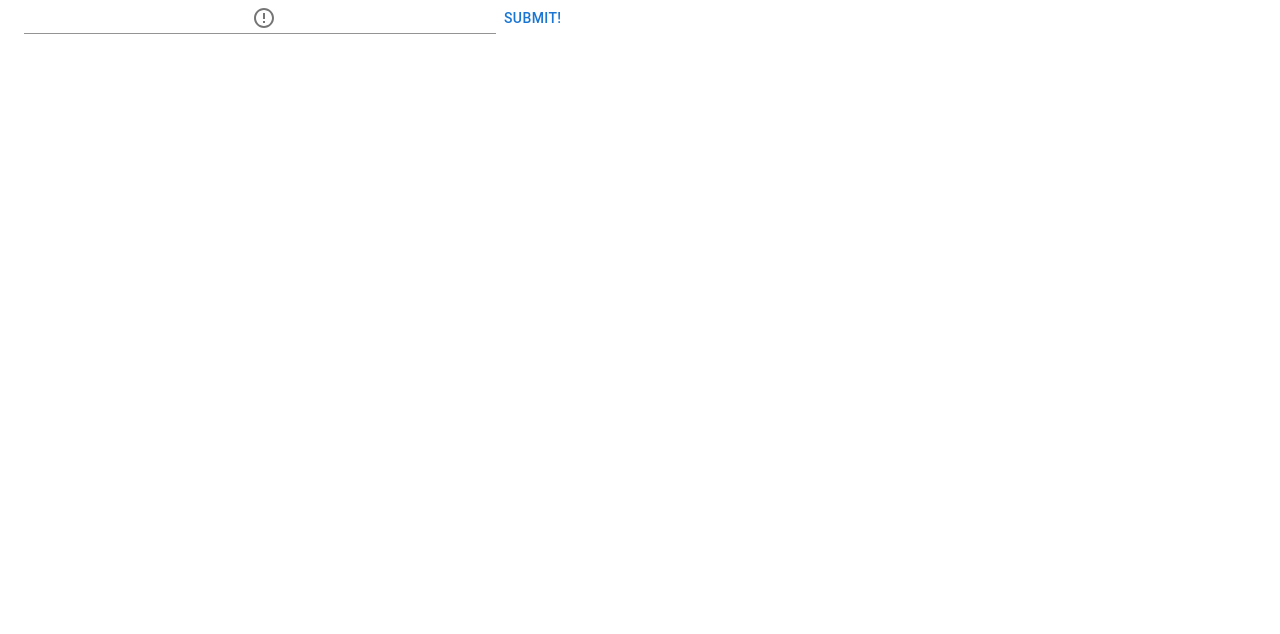
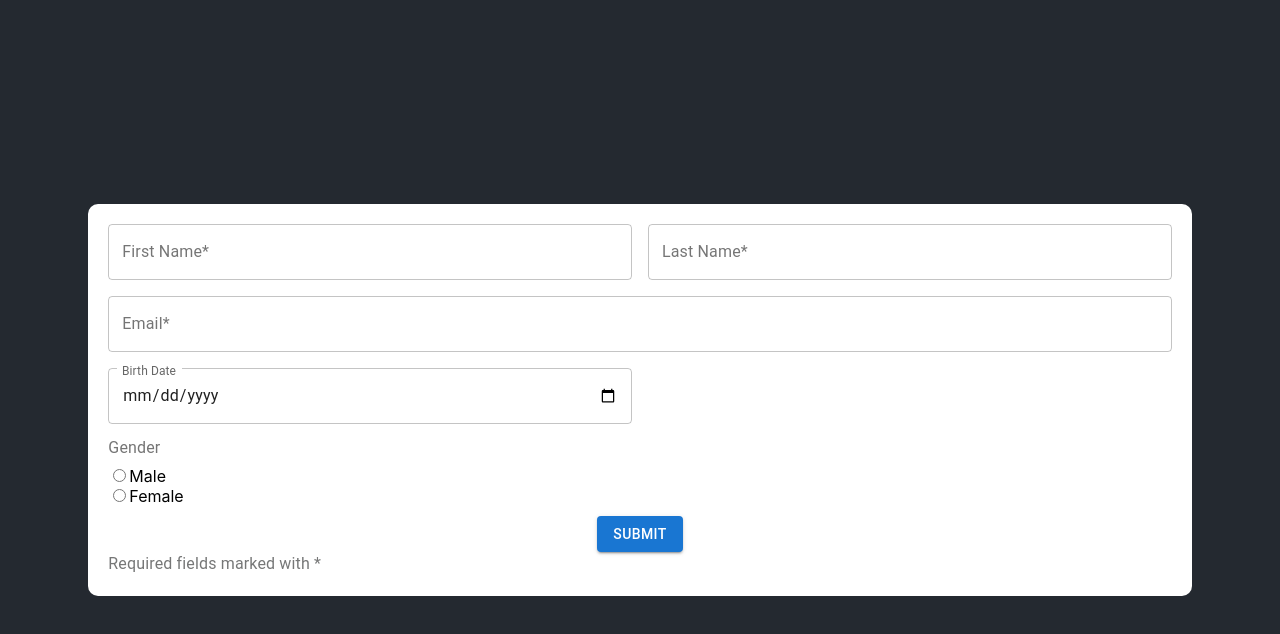
Before and after one commit to BjornFSD/project-extensi, a React (Create React App) app: page / in a window 1280 px wide. Shown: the top 634 px of the page. Built offline with nearby package versions, Linux system fonts and the light colour scheme.

Commit message:
Finished project

```diff
--- a/src/App.css
+++ /dev/null
@@ -1,38 +0,0 @@
-.App {
-  text-align: center;
-}
-
-.App-logo {
-  height: 40vmin;
-  pointer-events: none;
-}
-
-@media (prefers-reduced-motion: no-preference) {
-  .App-logo {
-    animation: App-logo-spin infinite 20s linear;
-  }
-}
-
-.App-header {
-  background-color: #282c34;
-  min-height: 100vh;
-  display: flex;
-  flex-direction: column;
-  align-items: center;
-  justify-content: center;
-  font-size: calc(10px + 2vmin);
-  color: white;
-}
-
-.App-link {
-  color: #61dafb;
-}
-
-@keyframes App-logo-spin {
-  from {
-    transform: rotate(0deg);
-  }
-  to {
-    transform: rotate(360deg);
-  }
-}
--- a/src/App.js
+++ b/src/App.js
@@ -1,54 +1,103 @@
-import React, { useEffect, useState } from "react";
-import "./App.css";
-import { Button, Container, Input, InputAdornment } from "@mui/material";
-import ErrorOutlineIcon from "@mui/icons-material/ErrorOutline";
+import React from "react";
+import { Container, Grid, Typography } from "@mui/material";
+import { makeStyles } from "@mui/styles";
+import { Formik, Form } from "formik";
+import * as Yup from "yup";
+import TextField from "./components/TextField";
+import DatePickerField from "./components/DatePicker";
+import CheckboxWrapper from "./components/Checkbox";
+import Button from "./components/ButtonWrapper";
+
+const useStyles = makeStyles(() => ({
+  mainBox: {
+    display: "flex !important",
+    flexDirection: "column",
+    height: "100vh",
+    justifyContent: "center",
+    alignItems: "center",
+  },
+  form: {
+    backgroundColor: "white",
+    padding: "20px",
+    borderRadius: "10px",
+    "&>button": {
+      display: "block",
+      margin: "0 auto",
+    },
+  },
+}));
 
 const App = () => {
   const axios = require("axios");
+  const classes = useStyles();
 
-  const [name, setName] = useState("");
-  const [email, setEmail] = useState("");
-  const [loading, setLoading] = useState(false);
+  const INITIAL_FORM_STATE = {
+    firstName: "",
+    lastName: "",
+    email: "",
+    date: "",
+    picked: "",
+  };
+  const FORM_VALIDATION = Yup.object().shape({
+    firstName: Yup.string()
+      .required("Required")
+      .min(3, "Name require atleast 3 charactres ")
+      .max(25, "Name cannot have more than 25 charactres "),
+    lastName: Yup.string()
+      .required("Required")
+      .min(3, "Last Name require atleast 3 charactres ")
+      .max(25, "Last Name cannot have more than 25 charactres "),
+    email: Yup.string().email("Invalid email.").required("Required"),
+    date: Yup.date().notRequired(),
+  });
 
-  const API = `/api/email-validator.php?email=${email}`;
-
-  const validation = (name) => {
-    if (name > 2) {
-    }
-  };
-
+  return (
+    <Container className={classes.mainBox} data-testid="test_app">
+      <Formik
+        initialValues={{ ...INITIAL_FORM_STATE }}
+        validationSchema={FORM_VALIDATION}
+        onSubmit={(values) => {
           const handleValid = async () => {
             try {
-      const response = await axios.get(API);
-
+              const response = await axios.get(
+                `/api/email-validator.php?email=${values.email}`
+              );
               console.log(response.data.status_message);
             } catch (error) {
               console.error(error);
             }
           };
-
-  return (
-    <Container maxWidth="xl">
-      <Input
-        id="input-with-icon-adornment"
-        label="name"
-        variant="outlined"
-        onChange={(e) => setName(e.target.value)}
-        endAdornment={
-          <InputAdornment position="end">
-            <ErrorOutlineIcon />
-          </InputAdornment>
-        }
+          alert(JSON.stringify(values, null, 2));
+          handleValid();
+        }}
+      >
+        <Form className={classes.form}>
+          <Grid container spacing={2}>
+            <Grid item xs={6}>
+              <TextField name="firstName" label="First Name*"></TextField>
+            </Grid>
+            <Grid item xs={6}>
+              <TextField name="lastName" label="Last Name*"></TextField>
+            </Grid>
+            <Grid item xs={12}>
+              <TextField name="email" label="Email*"></TextField>
+            </Grid>
+            <Grid item xs={6}>
+              <DatePickerField name="date" label="Birth Date" />
+            </Grid>
+            <Grid item xs={8}>
+              <CheckboxWrapper
+                legend="Gender"
+                name={INITIAL_FORM_STATE.picked}
               />
-      <Input
-        id="input-with-icon-adornment"
-        label="email"
-        variant="outlined"
-        onChange={(e) => setEmail(e.target.value)}
-      />
-      <Button variant="text" onClick={() => handleValid()}>
-        Submit!
-      </Button>
+            </Grid>
+          </Grid>
+          <Button>Submit</Button>
+          <Typography variant="body1" style={{ color: "rgb(118, 119, 119)" }}>
+            Required fields marked with *
+          </Typography>
+        </Form>
+      </Formik>
     </Container>
   );
 };
--- /dev/null
+++ b/src/components/ButtonWrapper.js
@@ -0,0 +1,18 @@
+import React from "react";
+import { Button } from "@mui/material";
+import { useFormikContext } from "formik";
+
+const ButtonWrapper = ({ children, ...otherProps }) => {
+  const { submitForm } = useFormikContext();
+  const handleSubmit = () => {
+    submitForm();
+  };
+
+  return (
+    <Button onClick={handleSubmit} variant="contained">
+      {children}
+    </Button>
+  );
+};
+
+export default ButtonWrapper;
--- /dev/null
+++ b/src/components/Checkbox.js
@@ -0,0 +1,41 @@
+import React from "react";
+import { FormControl, RadioGroup, FormLabel } from "@material-ui/core";
+import { Field } from "formik";
+import styled, { css } from "styled-components";
+import { Box } from "@mui/system";
+
+const RadioGroupStyled = styled(RadioGroup)`
+  ${() => css`
+    padding: 10px 10px 10px 0;
+  `}
+`;
+
+const CheckboxWrapper = ({
+  children,
+  name,
+  legend,
+  checkBoxListArray,
+  ...otherProps
+}) => {
+  return (
+    <FormControl component="fieldset">
+      <FormLabel component="legend">{legend}</FormLabel>
+      <RadioGroupStyled
+        aria-label="gender"
+        name="controlled-radio-buttons-group"
+        defaultValue=""
+      >
+        <Box>
+          <Field type="radio" label="male" value="male" name="picked" />
+          Male
+        </Box>
+        <Box>
+          <Field type="radio" label="female" value="female" name="picked" />
+          Female
+        </Box>
+      </RadioGroupStyled>
+    </FormControl>
+  );
+};
+
+export default CheckboxWrapper;
--- /dev/null
+++ b/src/components/DatePicker.js
@@ -0,0 +1,21 @@
+import React from "react";
+import { useField } from "formik";
+import { TextField } from "@mui/material";
+
+const DatePickerField = ({ name, ...otherProps }) => {
+  const [field] = useField(name);
+  const configTextfield = {
+    ...field,
+    ...otherProps,
+    type: "date",
+    fullWidth: true,
+    variant: "outlined",
+    InputLabelProps: {
+      shrink: true,
+    },
+  };
+
+  return <TextField {...configTextfield} />;
+};
+
+export default DatePickerField;
--- /dev/null
+++ b/src/components/TextField.js
@@ -0,0 +1,23 @@
+import React from "react";
+import { TextField } from "@material-ui/core";
+import { useField } from "formik";
+
+const TextFieldWrapper = ({ name, ...otherProps }) => {
+  const [field, mata] = useField(name);
+
+  const configTextfield = {
+    ...field,
+    ...otherProps,
+    fullWidth: true,
+    variant: "outlined",
+  };
+
+  if (mata && mata.touched && mata.error) {
+    configTextfield.error = true;
+    configTextfield.helperText = mata.error;
+  }
+
+  return <TextField {...configTextfield} />;
+};
+
+export default TextFieldWrapper;
--- a/src/index.css
+++ b/src/index.css
@@ -1,13 +1,9 @@
 body {
   margin: 0;
-  font-family: -apple-system, BlinkMacSystemFont, 'Segoe UI', 'Roboto', 'Oxygen',
-    'Ubuntu', 'Cantarell', 'Fira Sans', 'Droid Sans', 'Helvetica Neue',
+  font-family: -apple-system, BlinkMacSystemFont, "Segoe UI", "Roboto", "Oxygen",
+    "Ubuntu", "Cantarell", "Fira Sans", "Droid Sans", "Helvetica Neue",
     sans-serif;
   -webkit-font-smoothing: antialiased;
   -moz-osx-font-smoothing: grayscale;
+  background-color: rgb(14%, 16%, 19%);
 }
-
-code {
-  font-family: source-code-pro, Menlo, Monaco, Consolas, 'Courier New',
-    monospace;
-}
```
Also changed, not shown: package.json (+7 -1 lines), 2 other files (tests, documents, lock files or other folders). Lines whose indentation alone changed are shown as unchanged.
